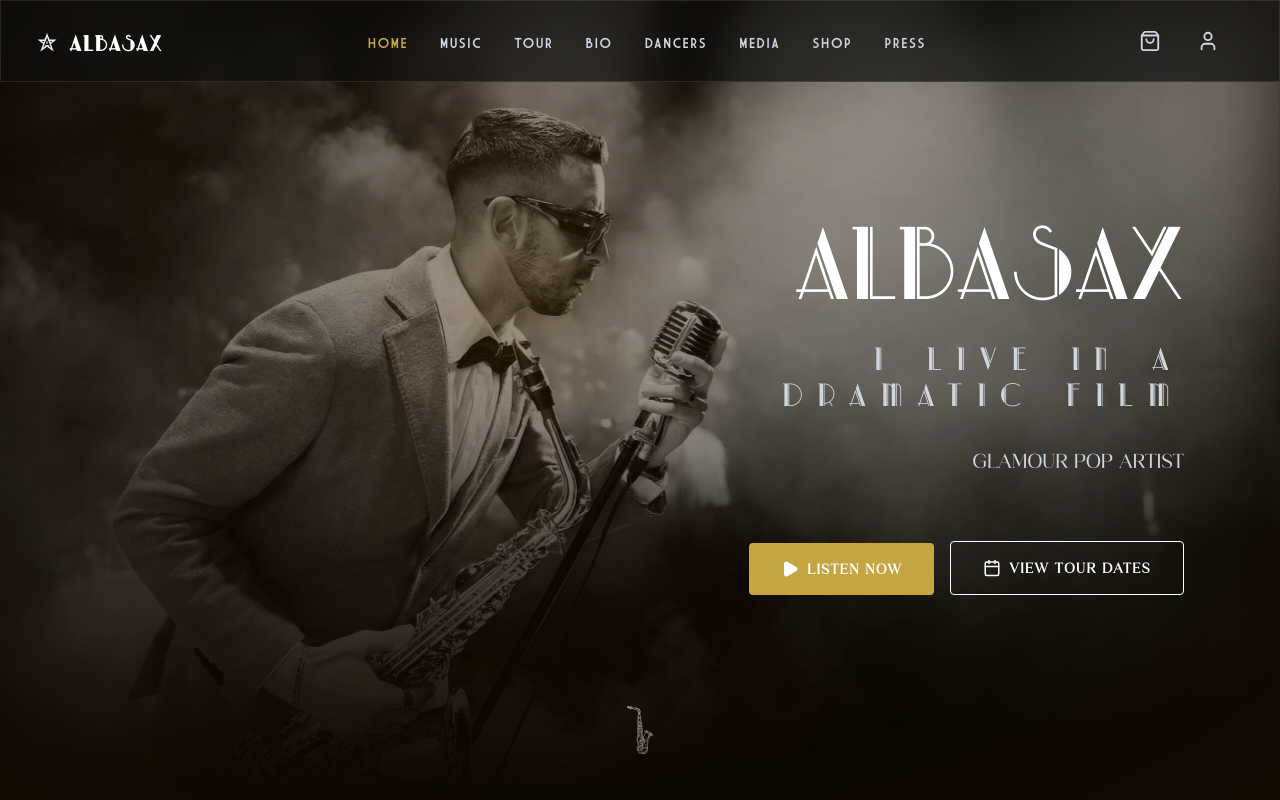
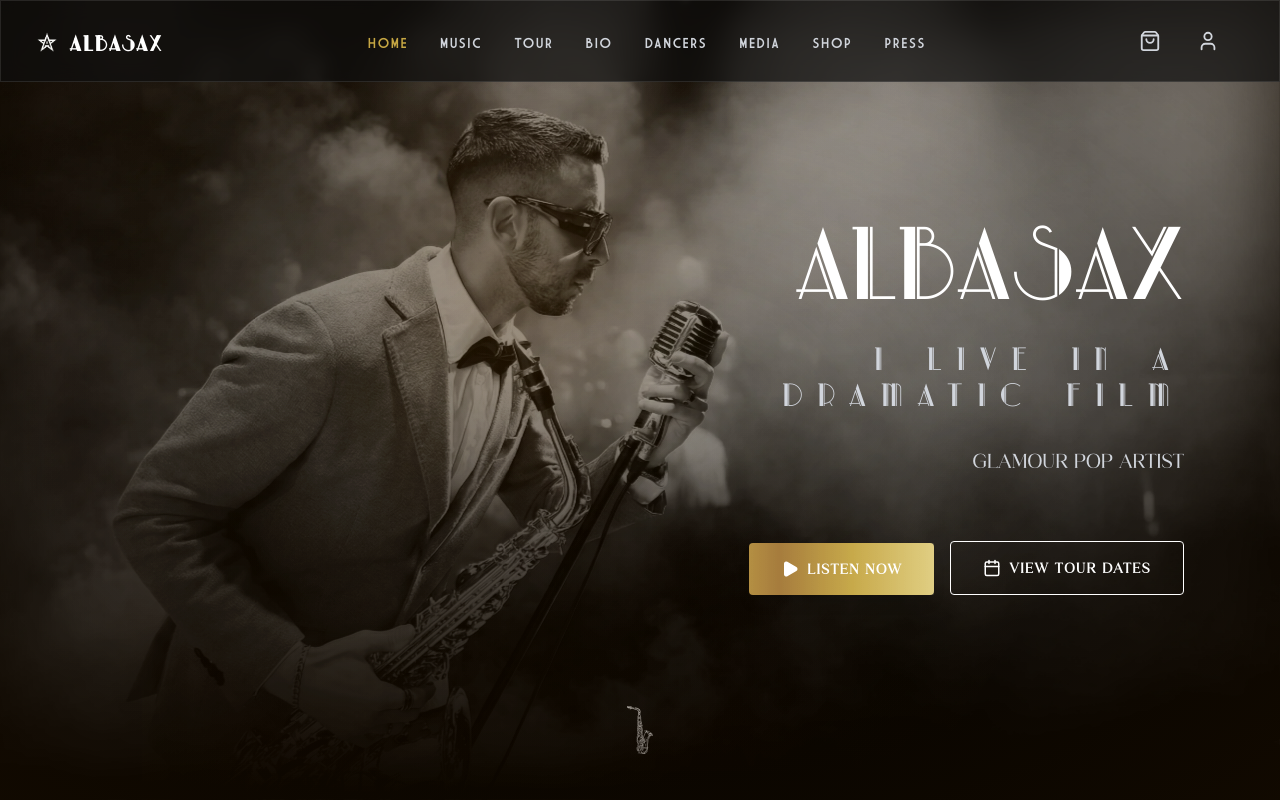
Before and after one commit to Filippo0311603/Albasax, a React (Vite) app: page /#/ in a window 1280 px wide. Shown: the top 800 px of the page. Built offline with nearby package versions, Linux system fonts and the light colour scheme; a web font is replaced by a local one.

Commit message:
Add realistic animated gold effect with shimmer and light variations

```diff
--- a/index.css
+++ b/index.css
@@ -88,3 +88,74 @@ h1, h2, h3, h4, h5, h6 {
 .animate-float-up {
   animation: float-up 1s ease-out forwards;
 }
+
+/* Oro realistico animato */
+@keyframes shimmer-gold {
+  0% {
+    background-position: -1000px 0;
+  }
+  100% {
+    background-position: 1000px 0;
+  }
+}
+
+@keyframes subtle-light {
+  0%, 100% {
+    opacity: 0.9;
+  }
+  50% {
+    opacity: 1;
+  }
+}
+
+.bg-gold-animated {
+  background: linear-gradient(
+    90deg,
+    #a67c3d 0%,
+    #c5a643 20%,
+    #dbc672 40%,
+    #e7d9a1 50%,
+    #dbc672 60%,
+    #c5a643 80%,
+    #a67c3d 100%
+  );
+  background-size: 200% 100%;
+  animation: shimmer-gold 8s linear infinite;
+  position: relative;
+}
+
+.bg-gold-animated::before {
+  content: '';
+  position: absolute;
+  top: 0;
+  left: 0;
+  right: 0;
+  bottom: 0;
+  background: linear-gradient(
+    90deg,
+    transparent 0%,
+    rgba(255, 255, 255, 0.1) 50%,
+    transparent 100%
+  );
+  background-size: 200% 100%;
+  animation: shimmer-gold 8s linear infinite;
+  pointer-events: none;
+}
+
+.text-gold-animated {
+  background: linear-gradient(
+    90deg,
+    #a67c3d 0%,
+    #c5a643 20%,
+    #dbc672 40%,
+    #e7d9a1 50%,
+    #dbc672 60%,
+    #c5a643 80%,
+    #a67c3d 100%
+  );
+  background-size: 200% 100%;
+  -webkit-background-clip: text;
+  -webkit-text-fill-color: transparent;
+  background-clip: text;
+  animation: shimmer-gold 8s linear infinite;
+}
--- a/sections/Hero.tsx
+++ b/sections/Hero.tsx
@@ -48,7 +48,7 @@ const Hero: React.FC = () => {
         <div className="flex flex-col sm:flex-row items-end justify-end gap-4 pt-4 sm:pt-4 md:pt-8 mt-16 sm:mt-0">
           <Link
             to="/music"
-            className="w-full sm:w-auto px-8 py-4 bg-gold hover:bg-gold-600 text-white flex items-center justify-center space-x-2 transition-all group rounded-sm"
+            className="w-full sm:w-auto px-8 py-4 bg-gold-animated text-white flex items-center justify-center space-x-2 transition-all group rounded-sm shadow-lg hover:shadow-xl"
           >
             <Play size={18} fill="currentColor" />
             <span className="uppercase tracking-widest text-sm font-bold">Listen Now</span>
```
